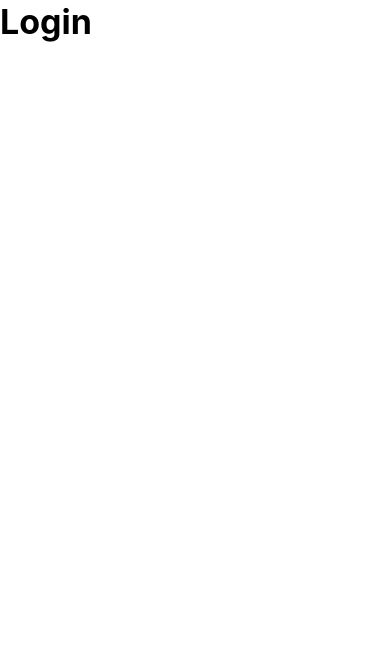
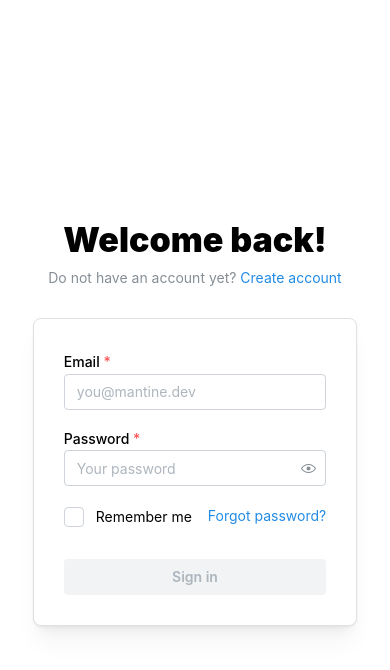
Before and after one commit to yves1da2vinci3/designMyPdf-frontend, a Next.js app: page /login in a window 390 px wide. Shown: the top 670 px of the page. Built offline with nearby package versions, Linux system fonts and the light colour scheme.

Commit message:
implement 404 and login pages

```diff
--- /dev/null
+++ b/api/authApi.ts
@@ -0,0 +1,11 @@
+export interface LoginDto {
+  email: string;
+  password: string;
+  rememberMe?: boolean;
+}
+
+export const authApi = {
+  login: (loginInfo: LoginDto) => {
+    console.log(loginInfo)
+  },
+};
--- a/components/Navbar/Navbar.tsx
+++ b/components/Navbar/Navbar.tsx
@@ -16,7 +16,6 @@ import {
     ScrollArea,
     rem,
     useMantineTheme,
-    Title,
   } from '@mantine/core';
   import { useDisclosure } from '@mantine/hooks';
   import {
@@ -30,6 +29,7 @@ import {
     IconBox
   } from '@tabler/icons-react';
   import classes from './NavBar.module.css';
+import { useRouter } from 'next/router';
 
   const mockdata = [
     {
@@ -64,11 +64,15 @@ import {
     },
   ];
 
+  export const Links = {
+    LOGIN : '/login',
+    SIGNUP: '/signup'
+  }
   export function NavBar() {
     const [drawerOpened, { toggle: toggleDrawer, close: closeDrawer }] = useDisclosure(false);
     const [linksOpened, { toggle: toggleLinks }] = useDisclosure(false);
     const theme = useMantineTheme();
-
+    const router = useRouter();
     const links = mockdata.map((item) => (
       <UnstyledButton className={classes.subLink} key={item.title}>
         <Group wrap="nowrap" align="flex-start">
@@ -152,8 +156,8 @@ import {
             </Group>
 
             <Group visibleFrom="sm">
-              <Button variant="default">Log in</Button>
-              <Button>Sign up</Button>
+              <Button onClick={() => router.push(Links.LOGIN)} variant="default">Log in</Button>
+              <Button onClick={() => router.push(Links.SIGNUP)} >Sign up</Button>
             </Group>
 
             <Burger opened={drawerOpened} onClick={toggleDrawer} hiddenFrom="sm" />
@@ -197,8 +201,8 @@ import {
             <Divider my="sm" />
 
             <Group justify="center" grow pb="xl" px="md">
-              <Button variant="default">Log in</Button>
-              <Button>Sign up</Button>
+            <Button onClick={() => router.push(Links.LOGIN)} variant="default">Log in</Button>
+              <Button onClick={() => router.push(Links.SIGNUP)} >Sign up</Button>
             </Group>
           </ScrollArea>
         </Drawer>
--- a/package.json
+++ b/package.json
@@ -21,6 +21,7 @@
   },
   "dependencies": {
     "@mantine/core": "7.8.1",
+    "@mantine/form": "^7.10.1",
     "@mantine/hooks": "7.8.1",
     "@next/bundle-analyzer": "^14.1.3",
     "@tabler/icons-react": "^3.0.0",
--- /dev/null
+++ b/pages/404/index.module.css
@@ -0,0 +1,39 @@
+.root {
+    padding-top: rem(80px);
+    padding-bottom: rem(80px);
+    display: flex;
+    justify-content: center;
+    align-items: center;
+    height: 100vh;
+  }
+
+  .title {
+    font-weight: 900;
+    font-size: rem(34px);
+    margin-bottom: var(--mantine-spacing-md);
+    font-family:
+      Greycliff CF,
+      var(--mantine-font-family);
+
+    @media (max-width: $mantine-breakpoint-sm) {
+      font-size: rem(32px);
+    }
+  }
+
+  .control {
+    @media (max-width: $mantine-breakpoint-sm) {
+      width: 100%;
+    }
+  }
+
+  .mobileImage {
+    @media (min-width: 48em) {
+      display: none;
+    }
+  }
+
+  .desktopImage {
+    @media (max-width: 47.99em) {
+      display: none;
+    }
+  }
--- a/pages/login/index.tsx
+++ b/pages/login/index.tsx
@@ -1,7 +1,78 @@
-import { Stack, Title } from "@mantine/core";
+import { Box, Stack } from '@mantine/core';
+import styles from './login.module.css';
+import {
+  TextInput,
+  PasswordInput,
+  Checkbox,
+  Anchor,
+  Paper,
+  Title,
+  Text,
+  Container,
+  Group,
+  Button,
+} from '@mantine/core';
+import { useRouter } from 'next/router';
+import { Links } from '@/components/Navbar/Navbar';
+import { useForm } from '@mantine/form';
+import { LoginDto, authApi } from '@/api/authApi';
+export default function Login() {
+  const router = useRouter();
+  const form = useForm({
+    initialValues: {
+      email: '',
+      password: '',
+      rememberMe: true,
+    },
 
-export default function Login() {
-    return <Stack>
-        <Title>Login</Title>
-    </Stack>
+    validate: {
+      email: (val) => (/^\S+@\S+$/.test(val) ? null : 'Invalid email'),
+      password: (val) => (val.length <= 6 ? 'Password should include at least 6 characters' : null),
+    },
+  });
+
+  const onSubmit = (loginInfo: LoginDto) => {
+    authApi.login(loginInfo);
+  };
+  return (
+    <Box className={styles.container}>
+      <Container size={420} my={40}>
+        <Title ta="center" className={styles.title}>
+          Welcome back!
+        </Title>
+        <Text c="dimmed" size="sm" ta="center" mt={5}>
+          Do not have an account yet?{' '}
+          <Anchor onClick={() => router.push(Links.SIGNUP)} size="sm" component="button">
+            Create account
+          </Anchor>
+        </Text>
+
+        <Paper withBorder shadow="md" p={30} mt={30} className={styles.formContainer} radius="md">
+          <form onSubmit={form.onSubmit((values: LoginDto) => onSubmit(values))}></form>
+          <TextInput
+            {...form.getInputProps('email')}
+            label="Email"
+            placeholder="you@mantine.dev"
+            required
+          />
+          <PasswordInput
+            {...form.getInputProps('password')}
+            label="Password"
+            placeholder="Your password"
+            required
+            mt="md"
+          />
+          <Group justify="space-between" mt="lg">
+            <Checkbox {...form.getInputProps('password')} label="Remember me" />
+            <Anchor component="button" size="sm">
+              Forgot password?
+            </Anchor>
+          </Group>
+          <Button type="submit" disabled={!form.isValid()} fullWidth mt="xl">
+            Sign in
+          </Button>
+        </Paper>
+      </Container>
+    </Box>
+  );
 }
--- /dev/null
+++ b/pages/login/login.module.css
@@ -0,0 +1,55 @@
+.title {
+    font-family:
+      Greycliff CF,
+      var(--mantine-font-family);
+    font-weight: 900;
+  }
+
+.container {
+    display: flex;
+    justify-content: center;
+    align-items: center;
+    height: 100vh;
+}
+
+
+.formContainer {
+    min-width: rem(500px);
+}
+
+
+
+@media screen and (max-width: 1200px) {
+    .formContainer {
+    min-width: rem(300px);
+
+    }
+}
+
+@media screen and (max-width: 992px) {
+    .formContainer {
+        padding-left: rem(100);
+        padding-right: rem(100);
+    }
+}
+
+@media screen and (max-width: 768px) {
+    .formContainer {
+        padding-left: rem(50);
+        padding-right: rem(50);
+    }
+}
+
+@media screen and (max-width: 576px) {
+    .formContainer {
+        padding-left: rem(20);
+        padding-right: rem(20);
+    }
+}
+
+@media screen and (max-width: 400px) {
+    .formContainer {
+        padding-left: rem(0);
+        padding-right: rem(0);
+    }
+}
```
Also changed, not shown: pages/404/index.tsx (added, +26 -0 lines), pages/404/image.svg (added), 1 other file (tests, documents, lock files or other folders).
